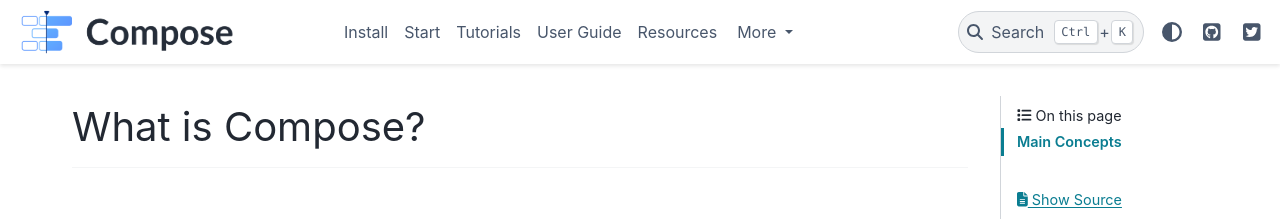
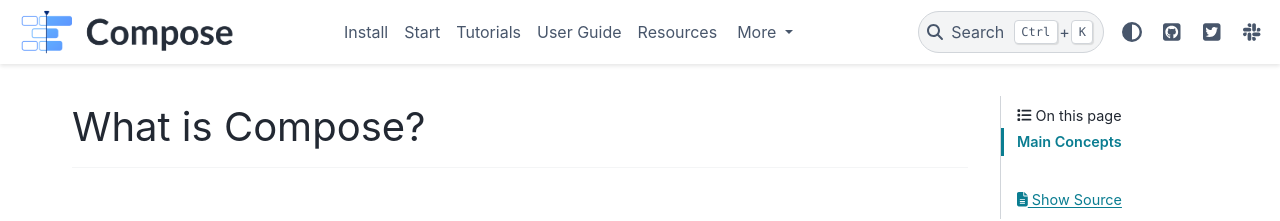
Before and after one commit to alteryx/compose, a Sphinx documentation site: the page built from docs/source/index.rst, in a window 1280 px wide. Shown: the top 221 px of the page. Built offline with Sphinx 7.4.7 and the PyData theme 0.15.4, drawn with Linux system fonts in a browser that asks for light colours; comment, search, counter and statistics services are not loaded.

Commit message:
Update conf.py

```diff
--- a/docs/source/conf.py
+++ b/docs/source/conf.py
@@ -87,10 +87,29 @@ html_theme = "pydata_sphinx_theme"
 html_logo = "images/compose_nav2.png"
 html_favicon = "images/favicon.ico"
 html_theme_options = {
-  "github_url": "https://github.com/alteryx/compose",
-  "twitter_url": "https://twitter.com/AlteryxOSS",
+    "icon_links": [
+        {
+            "name": "GitHub",
+            "url": "https://github.com/alteryx/compose",
+            "icon": "fab fa-github-square",
+            "type": "fontawesome",
+        },
+        {
+            "name": "Twitter",
+            "url": "https://twitter.com/AlteryxOSS",
+            "icon": "fab fa-twitter-square",
+            "type": "fontawesome",
+        },
+        {
+            "name": "Slack",
+            "url": "https://join.slack.com/t/alteryx-oss/shared_invite/zt-182tyvuxv-NzIn6eiCEf8TBziuKp0bNA",
+            "icon": "fab fa-slack",
+            "type": "fontawesome",
+        },
+    ],
+    "collapse_navigation": False,
+    "navigation_depth": 2,
 }
-
 # Add any paths that contain custom static files (such as style sheets) here,
 # relative to this directory. They are copied after the builtin static files,
 # so a file named "default.css" will overwrite the builtin "default.css".
```
